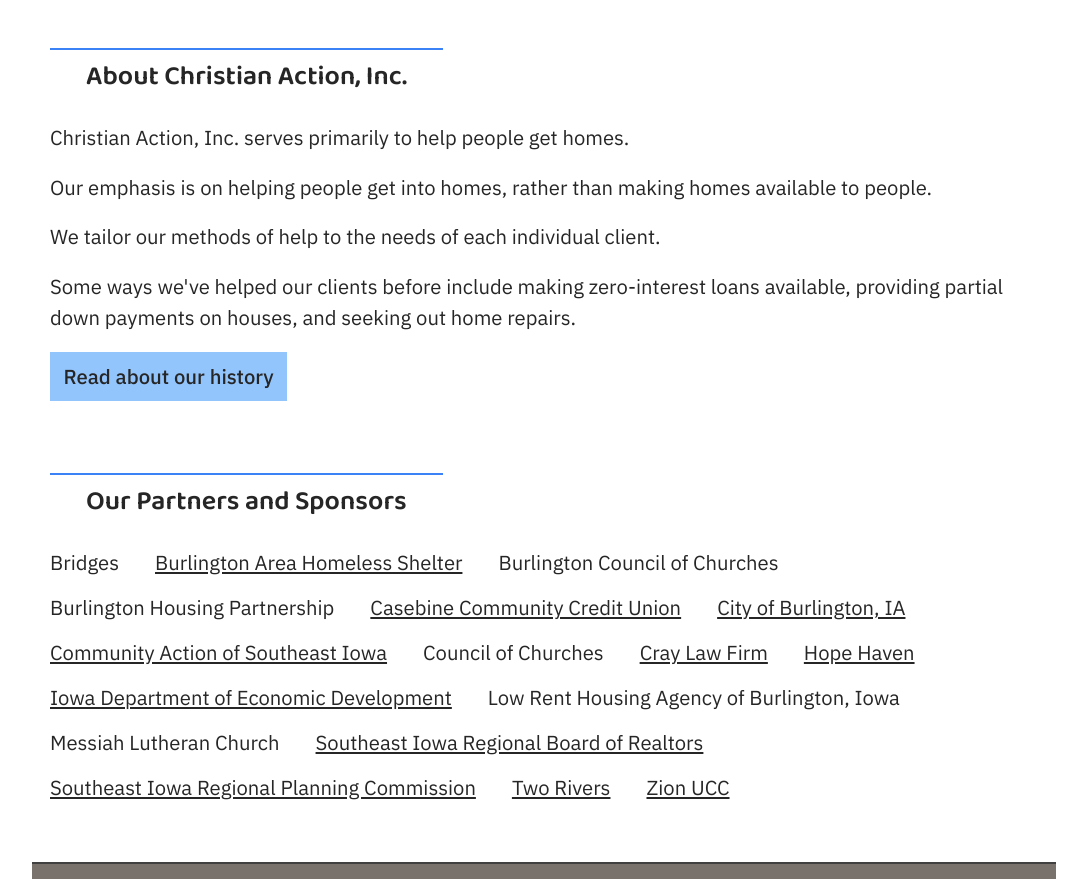
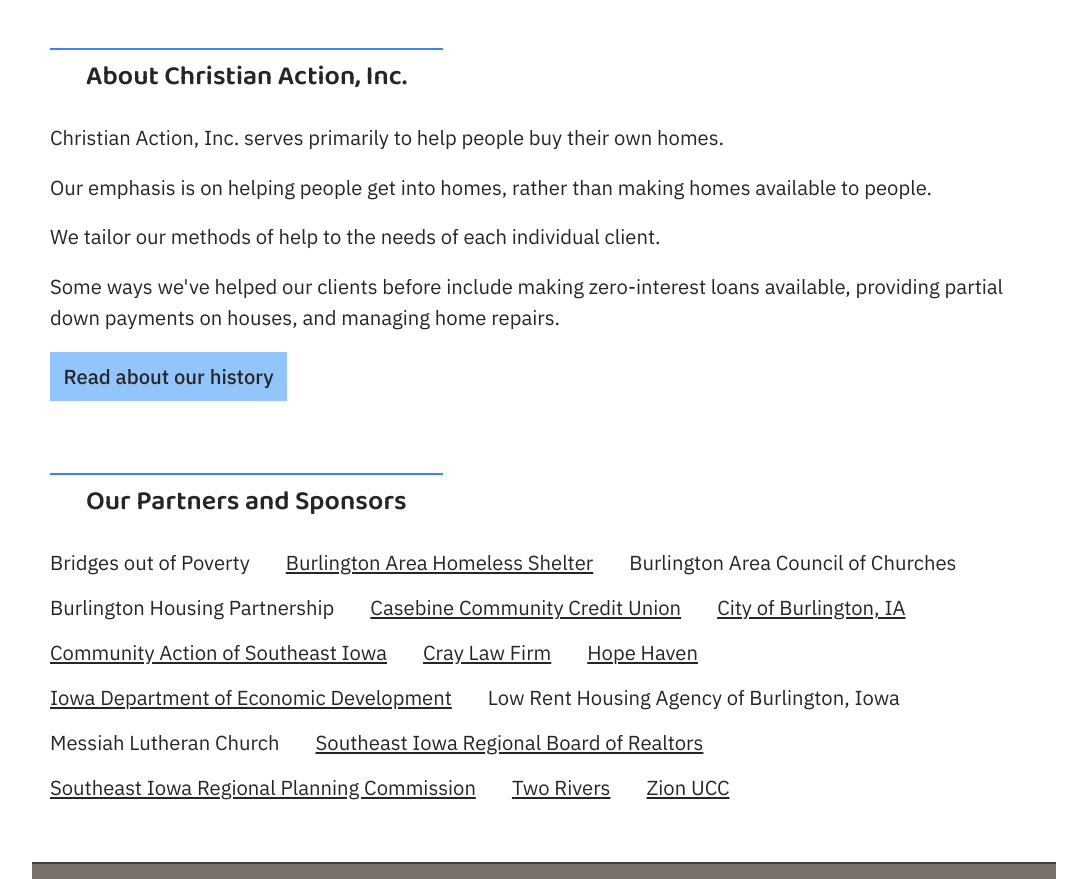
Before and after one commit to blaze-vincent/christian-action-2022, a Next.js app: page /about in a window 1280 px wide. Shown: the part 660-1539 px from the top of the page, without its empty margins (96-1183 px from the left). Built offline with nearby package versions, Linux system fonts and the light colour scheme.

Commit message:
Heed Susanne's semantic change requests

```diff
--- a/pages/about.js
+++ b/pages/about.js
@@ -7,14 +7,14 @@
 
   const partners = [
     {
-      "name": "Bridges"
+      "name": "Bridges out of Poverty"
     },
     {
       "name": "Burlington Area Homeless Shelter",
       "website": "https://burlingtonareahomelessshelter.wordpress.com/"
     },
     {
-      "name": "Burlington Council of Churches"
+      "name": "Burlington Area Council of Churches"
     },
     {
       "name": "Burlington Housing Partnership"
@@ -30,9 +30,6 @@
     {
       "name": "Community Action of Southeast Iowa",
       "website": "https://caofseia.org"
-    },
-    {
-      "name": "Council of Churches"
     },
     {
       "name": "Cray Law Firm",
@@ -89,7 +86,7 @@
         About Christian Action, Inc.
       </SectionTitle>
       <p>
-        Christian Action, Inc. serves primarily to help people get homes.
+        Christian Action, Inc. serves primarily to help people buy their own homes.
       </p>
       <p>
         Our emphasis is on helping people get into homes, rather than making homes available to people.
@@ -98,7 +95,7 @@
         We tailor our methods of help to the needs of each individual client.
       </p>
       <p>
-        Some ways we&apos;ve helped our clients before include making zero-interest loans available, providing partial down payments on houses, and seeking out home repairs.
+        Some ways we&apos;ve helped our clients before include making zero-interest loans available, providing partial down payments on houses, and managing home repairs.
       </p>
       <CallToAction href='/history'>
         Read about our history
--- a/pages/history.js
+++ b/pages/history.js
@@ -84,7 +84,7 @@
     <Article>
       <SectionTitle id="origin">Origin</SectionTitle>
       <p>
-        The organization came about as the result of a successful effort to assist a homeless family to gain homeownership. This was accomplished by extending capital to the family via a contract purchase arrangement, thereby avoiding the family&apos;s exposure to normal banking underwriting requirements.
+        The organization came about as the result of a successful effort to assist a homeless family to buy a home. This was accomplished by extending capital to the family via a contract purchase arrangement, thereby avoiding the family&apos;s exposure to normal banking underwriting requirements.
       </p>
     </Article>
 
@@ -137,7 +137,7 @@
       <Article subsection>
         <SectionTitle subsection id="mid">Mid-term, 1985-2008</SectionTitle>
         <p>
-          Changes in pricing and home financing accelerated beginning in the 1970s and never stopped as successive Presidential administrations promoted the expansion of home ownership. Prices grew, which required the infusion of larger amounts of capital, while access to financing was eased by the availability of insured mortgages and relaxed underwriting standard. These trends reduced the utility of the &quot;traditional Program&quot; and made potential client base smaller and poorer. In response, Christian Action, Inc. sought out and received several grants through the State-administered HOME Program. The project designs included down payment assistance and &quot;acquisition with rehabilitation for resale&quot;. These projects would eventually assist more than 30 families in Burlington.
+          Changes in pricing and home financing accelerated beginning in the 1970s and never stopped as successive Presidential administrations promoted the expansion of home ownership. Prices increased, which required the infusion of larger amounts of capital, while access to financing was eased by the availability of insured mortgages and relaxed underwriting standard. These trends reduced the utility of the &quot;traditional program&quot; and made potential client base smaller and poorer. In response, Christian Action, Inc. sought out and received several grants through the state-administered HOME program. The project designs included down payment assistance and &quot;acquisition with rehabilitation for resale&quot;. These projects would eventually assist more than 30 families in Burlington.
         </p>
       </Article>
 
```
